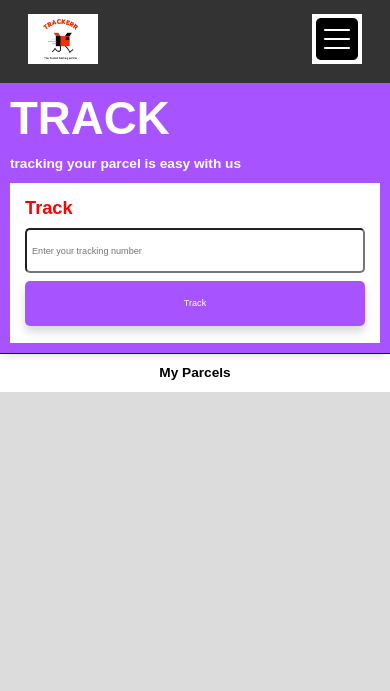
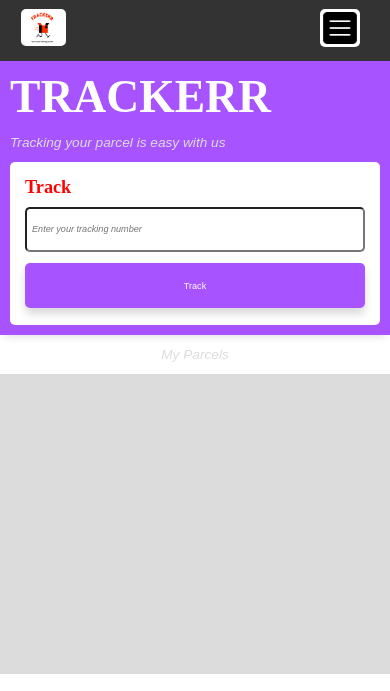
Before and after one commit to iamukn/Trackerr, a Django app: template template/pages/landingPage.html in a window 390 px wide. Shown: the top 691 px of the page. Run offline with Django 3.2, Linux system fonts and the light colour scheme; the template is opened without the code that fills it, so the values that code supplies are empty.

Commit message:
Navbar show me shege small

```diff
--- a/static/styles/landingPage.css
+++ b/static/styles/landingPage.css
@@ -57,15 +57,16 @@
   transform: translateY(-2px);
   box-shadow: 0 6px 8px rgba(0, 0, 0, 0.15);
   height: 35px;
+  width: 75px;
   color: white;
   background-color: #a753ff;
   border: none;
   border-radius: 5px;
-  padding: 5px 15px;
-  margin-left: 10px;
+  margin-left: 10 px;
   cursor: pointer;
-  width: 90px;
+  margin-top: 0.5rem;
 }
+
 button:hover {
   background-color: #b39eb5;
 }
@@ -95,6 +96,7 @@
   border: none;
   padding: 5%;
   background-color: white;
+  border-radius: 5px;
 }
 #trackingForm {
   display: flex;
@@ -111,13 +113,27 @@
   height: 45px;
   border-radius: 5px;
   padding: 5px;
+  font-style: italic;
+}
+#searchInput:focus {
+  border: 1px solid #a753ff;
 }
 h1 {
   color: white;
   font-size: 5rem;
   margin: 0;
+  font-weight: bolder;
+  font-family: "Times New Roman", Times, serif;
+}
+h2 {
+  font-style: oblique;
+  font-weight: lighter;
+  color: gainsboro;
 }
 
+.logo {
+  border-radius: 5px;
+}
 .search-section h1 {
   color: red;
   font-size: 2rem;
@@ -125,7 +141,7 @@
 
 header {
   padding: 50px;
-  border-bottom: 1px solid black;
+
   box-shadow: 0 6px 8px -5px rgba(0, 0, 0, 0.15);
   background: #a753ff;
 }
@@ -141,6 +157,10 @@
   margin: 80px;
   padding: 10px;
 }
+.menu {
+  width: 40px;
+  height: 38px;
+}
 
 .product-info {
   display: flex;
@@ -151,6 +171,8 @@
 }
 .detail-button {
   font-size: small;
+  width: 8rem;
+  height: 2rem;
 }
 .status {
   font-style: italic;
@@ -180,6 +202,7 @@
   left: 0;
   right: 0;
 }
+
 @media screen and (max-width: 480px) {
   html {
     font-size: 57%;
@@ -221,35 +244,53 @@
     padding: 10px;
   }
   .product-container {
-    background-color: red;
-    width: 10vw;
+    background-color: whitesmoke;
+    width: 90%;
+    margin: 10px;
+    margin-right: 20px;
+    margin-left: 24px;
   }
   .product-info {
     width: 100%;
+  }
+  .detail-button {
+    font-size: 1rem;
+    height: 2.5rem;
+    width: 9rem;
   }
 }
 
 .topnav {
   overflow: hidden;
-  background-color: #333;
+  padding-bottom: 1rem;
 }
 
 .topnav a {
   float: left;
-  display: block;
+
   color: #f2f2f2;
-  text-align: center;
-  padding: 14px 16px;
+  display: flex;
+  padding-top: 1rem;
+  padding-bottom: 0;
+  padding-right: 2rem;
+  padding-left: 1rem;
   text-decoration: none;
   font-size: 17px;
 }
-.btn {
-  float: right;
+
+.topnav .link {
+  text-align: center;
+
+  margin-top: 1rem;
 }
 
 .topnav .link:hover {
   background-color: #ddd;
   color: black;
+}
+.topnav .link {
+  margin-left: 0;
+  margin-bottom: 1rem;
 }
 
 .topnav a.active {
@@ -276,15 +317,20 @@
     float: right;
     display: block;
   }
-  .btn-container {
-    display: ;
+
+  .topnav .link {
+    text-align: center;
+
+    padding: 0;
   }
-
   .nav-items {
     display: block;
   }
   a button {
     width: 10rem;
+  }
+  .menu {
+    border-radius: 5px;
   }
 }
 
--- a/template/pages/408.html
+++ b/template/pages/408.html
@@ -10,7 +10,7 @@
   </head>
   <body>
     <div class="container">
-      <h2>ERROR 408!</h2>
+      <h2>408!</h2>
       <h3>Oops, Server Request Time-Out</h3>
 
       <p>
--- a/template/pages/landingPage.html
+++ b/template/pages/landingPage.html
@@ -34,16 +34,18 @@
         <div class="topnav" id="myTopnav">
           <div class="nav-items">
             <div>
-              <a href="#home" class="active"
+              <a href="#logo" class="active"
                 ><img
                   width="70px"
                   height="50px"
                   src="/Trackerr/static/login-02/assets/trackerr-logo.jpg"
                   alt="Logo"
+                  class="logo"
               /></a>
               <a href="#news" class="link">News</a>
               <a href="#contact" class="link">Contact</a>
               <a href="#about" class="link">About</a>
+
               <a href=""><button>Login</button></a>
               <a href=""><button>Register</button></a>
             </div>
@@ -54,6 +56,9 @@
                   src="/Trackerr/static/assets/icons8-hamburger-button-50 (1).png"
                   alt="Menu"
                   style="background-color: white"
+                  class="menu"
+                  width="45px"
+                  height="50px"
               /></i>
             </a>
           </div>
@@ -62,8 +67,8 @@
     </nav>
     <header>
       <div class="hearder-text">
-        <h1>TRACK</h1>
-        <h2>tracking your parcel is easy with us</h2>
+        <h1>TRACKERR</h1>
+        <h2>Tracking your parcel is easy with us</h2>
       </div>
       <div class="search-section">
         <h1>Track</h1>
```
